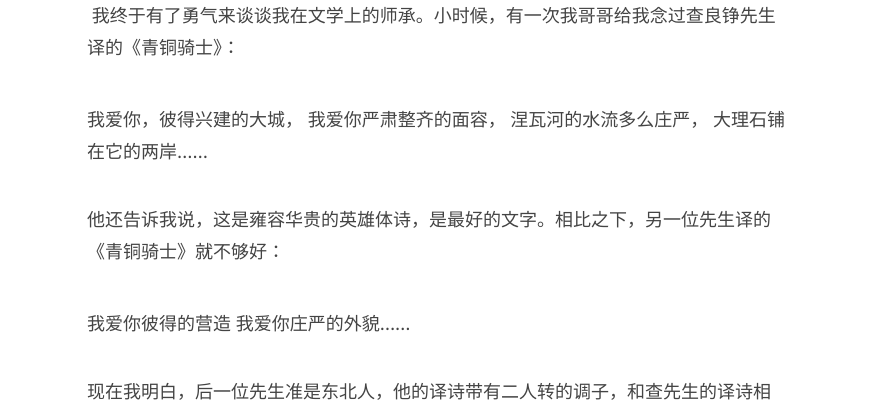
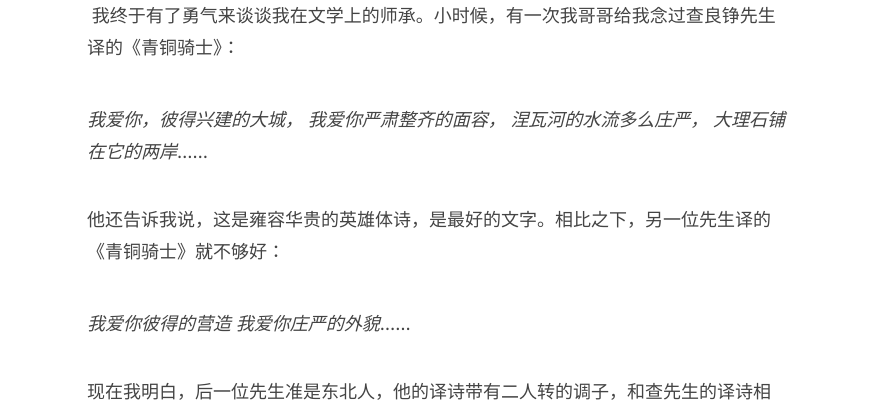
Before and after one commit to JaydenYL/JaydenYL.github.io, a Jekyll site: the page built from _posts/2021-03-28-我的师承.md, in a window 1280 px wide and 900 px high. Shown: the part 304-716 px from the top of the window, without its empty margins (203-1076 px from the left). Built offline with Jekyll 4.4.1, drawn with Linux system fonts in a browser that asks for light colours; our own code applies the rules of GitHub Pages for plain Markdown files; comment, search, counter and statistics services are not loaded.

Commit message:
Update 2021-03-28-我的师承.md

```diff
--- a/_posts/2021-03-28-我的师承.md
+++ b/_posts/2021-03-28-我的师承.md
@@ -6,17 +6,17 @@
 
 <br>
 
-  我爱你，彼得兴建的大城，
-  我爱你严肃整齐的面容，
-  涅瓦河的水流多么庄严，
-  大理石铺在它的两岸……
+  *我爱你，彼得兴建的大城，*
+  *我爱你严肃整齐的面容，*
+  *涅瓦河的水流多么庄严，*
+  *大理石铺在它的两岸*……
 
  <br>		他还告诉我说，这是雍容华贵的英雄体诗，是最好的文字。相比之下，另一位先生译的《青铜骑士》就不够好：
 
 <br>
 
-  我爱你彼得的营造
-  我爱你庄严的外貌……
+  *我爱你彼得的营造*
+  *我爱你庄严的外貌*……
 
  <br>		 现在我明白，后一位先生准是东北人，他的译诗带有二人转的调子，和查先生的译诗相比，高下立判。那一年我十五岁，就懂得了什么样的文字才能叫做好。
 
@@ -26,8 +26,10 @@
 
   <br>		这也是王先生一生的写照。杜拉斯的文章好，但王先生译笔也好，无限沧桑尽在其中。查先生和王先生对我的帮助，比中国近代一切著作 家对我帮助的总和还要大。现代文学的其他知识，可以很容易地学到。但假如没有像查先生和王先生这样的人，最好的中国文学语言就无处去学。除了这两位先生，别的翻译家也用最好的文学语言写作，比方说，德国诗选里有这样的译诗：
 
-  <br>朝雾初升，落叶飘零
-让我们把美酒满斟！
+  <br>
+
+*朝雾初升，落叶飘零
+让我们把美酒满斟！*
 
 <br>		带有一种永难忘记的韵律，这就是诗啊。对于这些先生，我何止是尊敬他们——我爱他们。他们对现代汉语的把握和感觉，至今无人可比。一个人能对自己的母语做这样的贡献，也算不虚此生。
 
```
